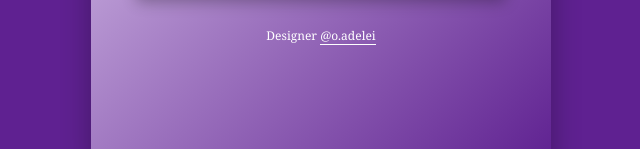
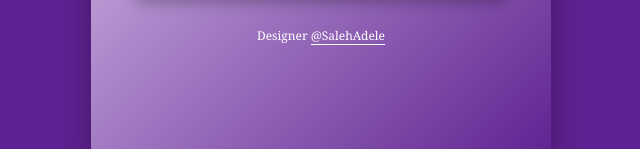
Before and after one commit to PalestinianDesigner/RosesPassion, a plain HTML site: page index.html in a window 1280 px wide. Shown: the part 701-850 px from the top of the page, 319-959 px from the left. Drawn offline with Linux system fonts and the light colour scheme.

Commit message:
index.html

```diff
--- a/index.html
+++ b/index.html
@@ -205,7 +205,7 @@
                 <i class="fas fa-address-book"></i> Save Contact
             </a>
 <div class="footer">
-    Designer <a href="https://www.tiktok.com/@oadelei?is_from_webapp=1&sender_device=pc" target="_blank">@o.adelei</a>
+    Designer <a href="https://www.instagram.com/saleh_adelei?igsh=MW91aHc0ajFka2V1YQ==" target="_blank">@SalehAdele</a>
 </div>
 
         </div>
```
